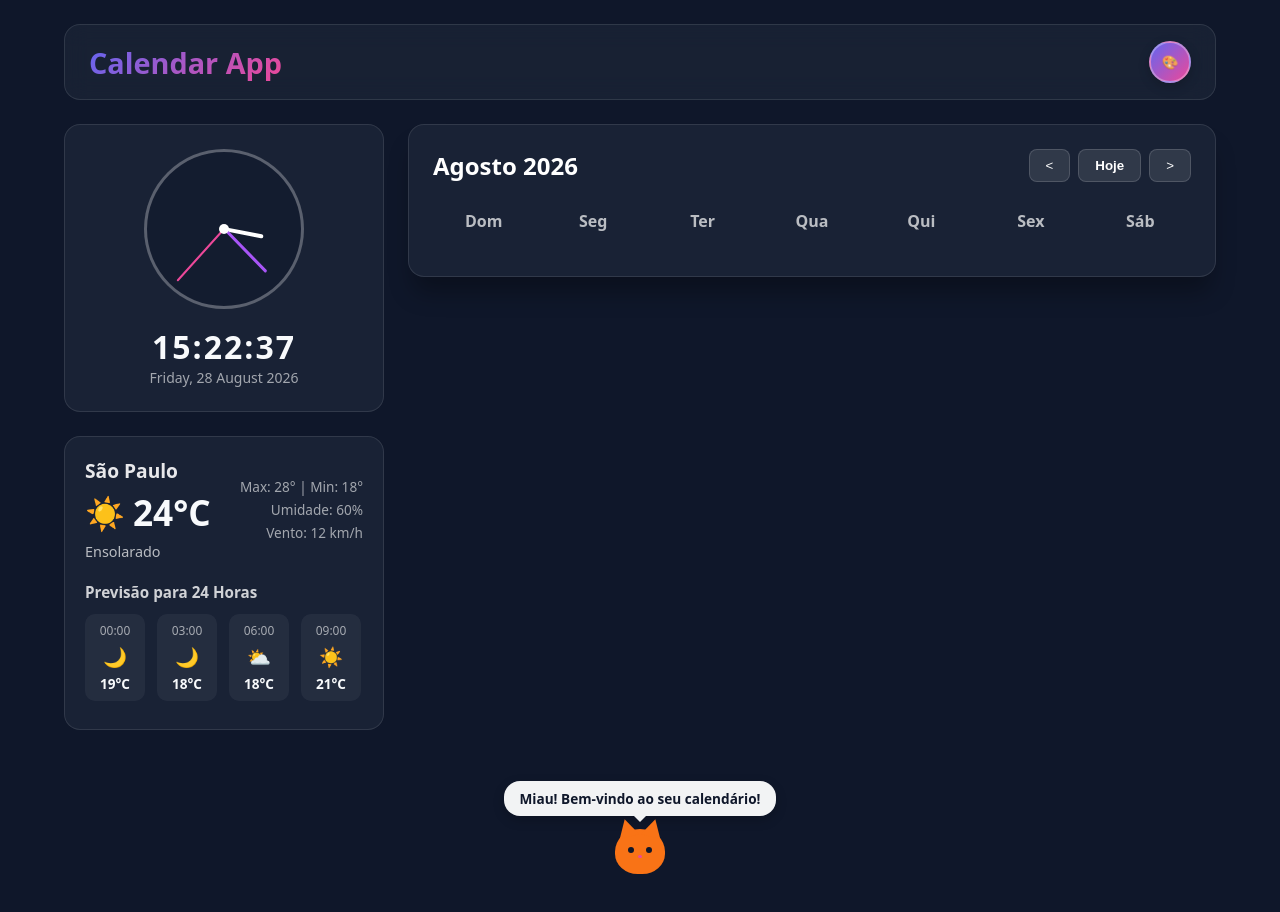
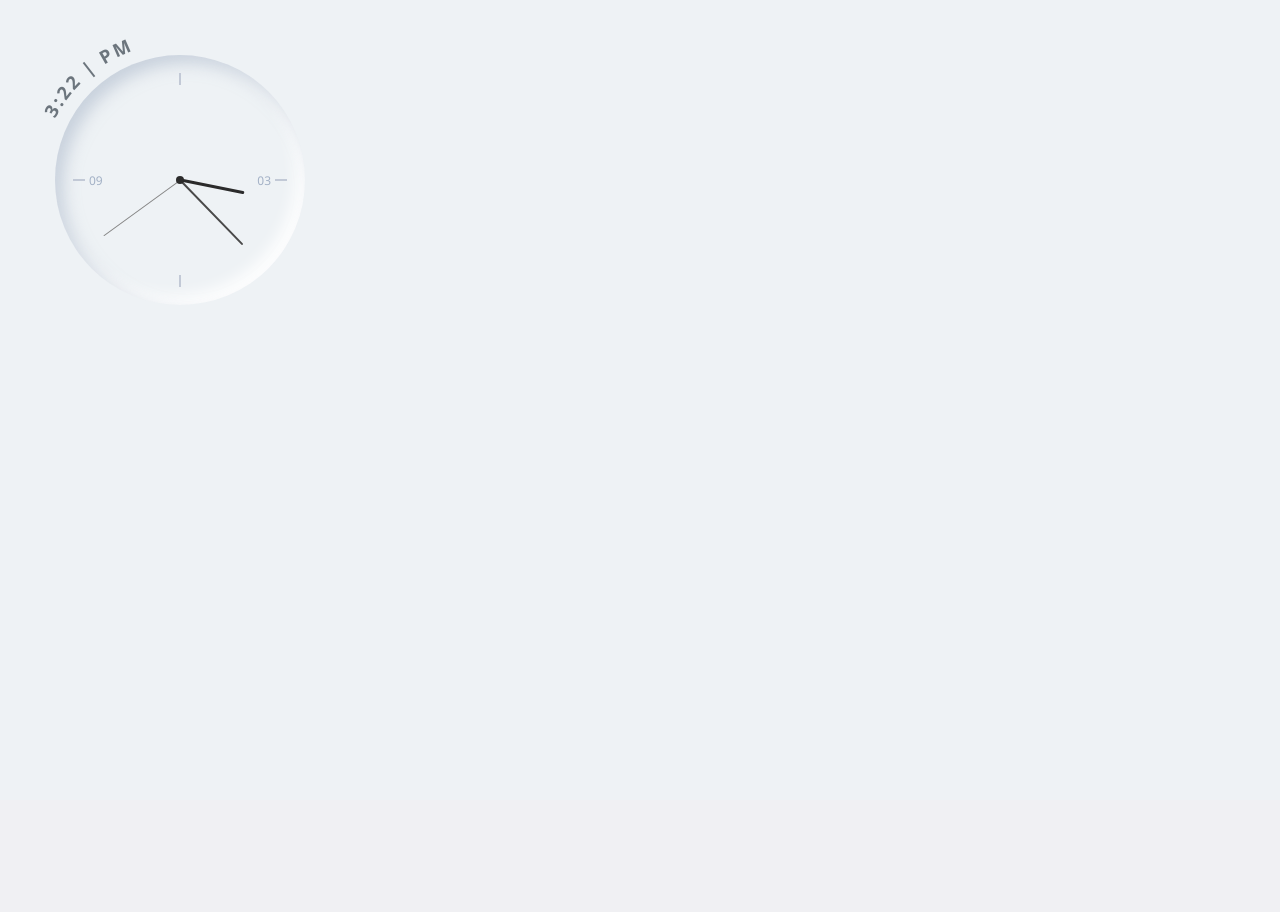
Before and after one commit to sara-mageste/calendar-app, an Angular app: page / in a window 1280 px wide. Shown: the top 912 px of the page. After the commit the page ends 800 px from the top, so only its background shows below. Built offline with nearby package versions, Linux system fonts and the light colour scheme.

Commit message:
feat: finalize clock component styling and layout positioning

```diff
--- a/src/app/app.css
+++ b/src/app/app.css
@@ -1,58 +1,24 @@
-.app-layout {
+.dashboard-container {
+  display: flex;
+  width: 100vw;
+  min-height: 100vh;
+  background-color: #eef2f5;
+  padding: 40px;
+  box-sizing: border-box;
+}
+
+.left-sidebar {
   display: flex;
   flex-direction: column;
-  min-height: 100vh;
-  padding: 24px;
-  max-width: 1200px;
-  margin: 0 auto;
-  gap: 24px;
+  align-items: flex-start;
+  justify-content: flex-start;
+  width: 320px;
+  flex-shrink: 0;
 }
 
-.app-header {
-  display: flex;
-  justify-content: space-between;
-  align-items: center;
-  padding: 16px 24px;
-  background: rgba(30, 41, 59, 0.6);
-  backdrop-filter: blur(12px);
-  border: 1px solid rgba(255, 255, 255, 0.1);
-  border-radius: 16px;
-}
-
-.app-header h1 {
-  font-size: 1.8rem;
-  font-weight: 700;
-  background: linear-gradient(135deg, #6366f1 0%, #ec4899 100%);
-  -webkit-background-clip: text;
-  -webkit-text-fill-color: transparent;
-}
-
-.app-content {
-  display: grid;
-  grid-template-columns: 320px 1fr;
-  gap: 24px;
+.main-content {
   flex: 1;
-}
-
-.sidebar {
   display: flex;
   flex-direction: column;
-  gap: 24px;
+  justify-content: flex-start;
 }
-
-.main-section {
-  display: flex;
-  flex-direction: column;
-}
-
-.app-footer {
-  display: flex;
-  justify-content: center;
-  padding-top: 16px;
-}
-
-@media (max-width: 768px) {
-  .app-content {
-    grid-template-columns: 1fr;
-  }
-}
--- a/src/app/app.html
+++ b/src/app/app.html
@@ -1,25 +1,8 @@
-<div class="app-layout">
-  <header class="app-header">
-    <h1>Calendar App</h1>
-    <div class="header-actions">
-      <app-color-picker></app-color-picker>
-    </div>
-  </header>
+<div class="dashboard-container">
+  <aside class="left-sidebar">
+    <app-clock></app-clock>
+  </aside>
 
-  <main class="app-content">
-    <aside class="sidebar font-section">
-      <app-clock></app-clock>
-      <app-weather-widget></app-weather-widget>
-    </aside>
-
-    <section class="main-section">
-      <app-calendar></app-calendar>
-    </section>
+  <main class="main-content">
   </main>
-
-  <footer class="app-footer">
-    <app-mascot></app-mascot>
-  </footer>
 </div>
-
-<router-outlet></router-outlet>
--- a/src/app/features/clock/clock.component.css
+++ b/src/app/features/clock/clock.component.css
@@ -1,27 +1,82 @@
-.clock-container {
+.clock-widget {
+  position: relative;
+  width: 280px;
+  height: 280px;
   display: flex;
-  flex-direction: column;
+  justify-content: center;
   align-items: center;
-  gap: 16px;
-  padding: 24px;
-  background: rgba(30, 41, 59, 0.7);
-  backdrop-filter: blur(12px);
-  border: 1px solid rgba(255, 255, 255, 0.1);
-  border-radius: 16px;
 }
 
-.analog-clock {
-  width: 160px;
-  height: 160px;
+.digital-time {
+  position: absolute;
+  top: -10px;
+  left: -10px;
+  transform: rotate(-35deg);
+  font-size: 0.95rem;
+  font-weight: 600;
+  color: #6c757d;
+  letter-spacing: 1px;
 }
 
 .clock-face {
-  width: 100%;
-  height: 100%;
+  width: 250px;
+  height: 250px;
   border-radius: 50%;
-  border: 3px solid rgba(255, 255, 255, 0.3);
+  background: #eef2f5;
+  box-shadow:
+    inset 8px 8px 16px rgba(163, 177, 198, 0.5),
+    inset -8px -8px 16px #ffffff;
   position: relative;
-  background: rgba(15, 23, 42, 0.5);
+  display: flex;
+  justify-content: center;
+  align-items: center;
+}
+
+.tick {
+  position: absolute;
+  background-color: #c2c9d6;
+}
+
+.tick-12,
+.tick-6 {
+  width: 2px;
+  height: 12px;
+}
+
+.tick-12 {
+  top: 18px;
+}
+
+.tick-6 {
+  bottom: 18px;
+}
+
+.tick-9,
+.tick-3 {
+  height: 2px;
+  width: 12px;
+  display: flex;
+  align-items: center;
+  color: #a3b1c6;
+  font-size: 0.75rem;
+  font-weight: 500;
+}
+
+.tick-9 {
+  left: 18px;
+}
+
+.tick-9 span {
+  margin-left: 16px;
+}
+
+.tick-3 {
+  right: 18px;
+  justify-content: flex-end;
+}
+
+.tick-3 span {
+  margin-right: 16px;
 }
 
 .hand {
@@ -30,54 +85,64 @@
   left: 50%;
   transform-origin: bottom center;
   border-radius: 4px;
+  transition: transform 0.05s cubic-bezier(0.4, 2.08, 0.55, 0.44);
 }
 
 .hour-hand {
-  width: 4px;
-  height: 40px;
-  margin-left: -2px;
-  background-color: #ffffff;
+  width: 3px;
+  height: 65px;
+  background-color: #2b2b2b;
+  margin-left: -1.5px;
+  z-index: 3;
 }
 
 .minute-hand {
-  width: 3px;
-  height: 60px;
-  margin-left: -1.5px;
-  background-color: #a855f7;
+  width: 2px;
+  height: 90px;
+  background-color: #4a4a4a;
+  margin-left: -1px;
+  z-index: 2;
 }
 
 .second-hand {
-  width: 2px;
-  height: 70px;
-  margin-left: -1px;
-  background-color: #ec4899;
+  width: 1px;
+  height: 95px;
+  background-color: #888888;
+  margin-left: -0.5px;
+  z-index: 1;
 }
 
-.center-pin {
-  width: 10px;
-  height: 10px;
-  background: #ffffff;
+.center-cap {
+  width: 8px;
+  height: 8px;
   border-radius: 50%;
+  background-color: #2b2b2b;
   position: absolute;
-  top: 50%;
-  left: 50%;
-  transform: translate(-50%, -50%);
+  z-index: 4;
 }
 
-.digital-clock {
-  display: flex;
-  flex-direction: column;
-  align-items: center;
+.digital-time-arc {
+  position: absolute;
+  top: -80px;
+  left: -80px;
+  width: 250px;
+  height: 250px;
+  pointer-events: none;
+  z-index: 5;
+  transform: rotate(-42deg);
+  transform-origin: center center;
 }
 
-.digital-time {
-  font-size: 2rem;
-  font-weight: 700;
-  letter-spacing: 2px;
+.time-svg {
+  width: 100%;
+  height: 100%;
+  overflow: visible;
 }
 
-.digital-date {
-  font-size: 0.875rem;
-  color: rgba(255, 255, 255, 0.6);
-  text-transform: capitalize;
+.time-text {
+  font-family: 'Segoe UI', Roboto, Helvetica, Arial, sans-serif;
+  font-size: 11px;
+  font-weight: 600;
+  fill: #6c757d;
+  letter-spacing: 1.5px;
 }
--- a/src/app/features/clock/clock.component.html
+++ b/src/app/features/clock/clock.component.html
@@ -1,15 +1,28 @@
-<div class="clock-container">
-  <div class="analog-clock">
-    <div class="clock-face">
-      <div class="hand hour-hand" [style.transform]="'rotate(' + hourHandDeg() + 'deg)'"></div>
-      <div class="hand minute-hand" [style.transform]="'rotate(' + minuteHandDeg() + 'deg)'"></div>
-      <div class="hand second-hand" [style.transform]="'rotate(' + secondHandDeg() + 'deg)'"></div>
-      <div class="center-pin"></div>
-    </div>
+<div class="clock-widget">
+
+  <div class="digital-time-arc">
+    <svg viewBox="0 0 150 50" class="time-svg">
+      <defs>
+        <path id="timePath" d="M 20 45 Q 75 0, 140 45" fill="none" />
+      </defs>
+      <text class="time-text">
+        <textPath href="#timePath" startOffset="50%" text-anchor="middle">
+          {{ formattedTime() }}
+        </textPath>
+      </text>
+    </svg>
   </div>
 
-  <div class="digital-clock">
-    <span class="digital-time">{{ currentTime() | date:'HH:mm:ss' }}</span>
-    <span class="digital-date">{{ currentTime() | date:'EEEE, d MMMM yyyy' }}</span>
+  <div class="clock-face">
+    <div class="tick tick-12"></div>
+    <div class="tick tick-6"></div>
+    <div class="tick tick-9"><span>09</span></div>
+    <div class="tick tick-3"><span>03</span></div>
+
+    <div class="hand hour-hand" [style.transform]="'rotate(' + hourDegrees() + 'deg)'"></div>
+    <div class="hand minute-hand" [style.transform]="'rotate(' + minuteDegrees() + 'deg)'"></div>
+    <div class="hand second-hand" [style.transform]="'rotate(' + secondDegrees() + 'deg)'"></div>
+
+    <div class="center-cap"></div>
   </div>
 </div>
--- a/src/app/features/clock/clock.component.ts
+++ b/src/app/features/clock/clock.component.ts
@@ -1,5 +1,7 @@
-import { Component, OnDestroy, OnInit, signal } from '@angular/core';
+import { Component, DestroyRef, inject, OnInit, signal } from '@angular/core';
 import { CommonModule } from '@angular/common';
+import { timer } from 'rxjs';
+import { takeUntilDestroyed } from '@angular/core/rxjs-interop';
 
 @Component({
   selector: 'app-clock',
@@ -8,35 +10,57 @@ import { CommonModule } from '@angular/common';
   templateUrl: './clock.component.html',
   styleUrl: './clock.component.css'
 })
-export class ClockComponent implements OnInit, OnDestroy {
+export class ClockComponent implements OnInit {
+  private readonly destroyRef = inject(DestroyRef);
+
   readonly currentTime = signal<Date>(new Date());
-  readonly secondHandDeg = signal<number>(0);
-  readonly minuteHandDeg = signal<number>(0);
-  readonly hourHandDeg = signal<number>(0);
+  readonly hours = signal<string>('00');
+  readonly minutes = signal<string>('00');
+  readonly seconds = signal<string>('00');
+  readonly period = signal<'AM' | 'PM'>('AM');
 
-  private timerId: any;
+  // Sinal formatado para o texto rotacionado no topo (ex: "8:00 | AM")
+  readonly formattedTime = signal<string>('8:00 | AM');
+
+  // Graus de rotação para cada ponteiro
+  readonly hourDegrees = signal<number>(0);
+  readonly minuteDegrees = signal<number>(0);
+  readonly secondDegrees = signal<number>(0);
 
   ngOnInit(): void {
-    this.updateClock();
-    this.timerId = setInterval(() => this.updateClock(), 1000);
-  }
-
-  ngOnDestroy(): void {
-    if (this.timerId) {
-      clearInterval(this.timerId);
-    }
+    timer(0, 1000)
+      .pipe(takeUntilDestroyed(this.destroyRef))
+      .subscribe(() => this.updateClock());
   }
 
   private updateClock(): void {
     const now = new Date();
     this.currentTime.set(now);
 
-    const seconds = now.getSeconds();
-    const minutes = now.getMinutes();
-    const hours = now.getHours();
+    const rawHours = now.getHours();
+    const rawMinutes = now.getMinutes();
+    const rawSeconds = now.getSeconds();
 
-    this.secondHandDeg.set(seconds * 6);
-    this.minuteHandDeg.set((minutes + seconds / 60) * 6);
-    this.hourHandDeg.set(((hours % 12) + minutes / 60) * 30);
+    // Formatação Digital (ex: "8:00 | AM")
+    const periodValue = rawHours >= 12 ? 'PM' : 'AM';
+    const displayHour12 = rawHours % 12 === 0 ? 12 : rawHours % 12;
+    const formattedMin = rawMinutes.toString().padStart(2, '0');
+    const formattedSec = rawSeconds.toString().padStart(2, '0');
+
+    this.hours.set(rawHours.toString().padStart(2, '0'));
+    this.minutes.set(formattedMin);
+    this.seconds.set(formattedSec);
+    this.period.set(periodValue);
+
+    this.formattedTime.set(`${displayHour12}:${formattedMin} | ${periodValue}`);
+
+    // Cálculo dos Ângulos em Graus
+    const secDeg = rawSeconds * 6;
+    const minDeg = (rawMinutes + rawSeconds / 60) * 6;
+    const hrDeg = ((rawHours % 12) + rawMinutes / 60 + rawSeconds / 3600) * 30;
+
+    this.secondDegrees.set(secDeg);
+    this.minuteDegrees.set(minDeg);
+    this.hourDegrees.set(hrDeg);
   }
 }
--- a/src/styles.css
+++ b/src/styles.css
@@ -1,11 +1,23 @@
-/* Global Application Styles */
 :root {
-  --primary-color: #6366f1;
-  --secondary-color: #ec4899;
-  --background-dark: #0f172a;
-  --text-light: #f8fafc;
+  /* Cores Principais */
+  --bg-color: #f0f0f3;
+  --text-primary: #333333;
+  --text-secondary: #777777;
+  --accent-yellow: #fcd34d;
+  --accent-dynamic: #26c8f;
+  /* Cor inicial selecionável pelo usuário */
+
+  /* Sombras Neumorfistas (Luz no topo-esquerdo, Sombra no canto inferior-direito) */
+  --shadow-light: #ffffff;
+  --shadow-dark: rgba(163, 177, 198, 0.4);
+
+  /* Fontes e Raios de Borda */
+  --font-family: 'Segoe UI', Roboto, Helvetica, Arial, sans-serif;
+  --radius-card: 24px;
+  --radius-pill: 50px;
 }
 
+/* Reset Global de Margens e Caixa */
 * {
   box-sizing: border-box;
   margin: 0;
@@ -13,8 +25,32 @@
 }
 
 body {
-  font-family: system-ui, -apple-system, BlinkMacSystemFont, 'Segoe UI', Roboto, Oxygen, Ubuntu, Cantarell, sans-serif;
-  background-color: var(--background-dark);
-  color: var(--text-light);
+  background-color: var(--bg-color);
+  color: var(--text-primary);
+  font-family: var(--font-family);
   min-height: 100vh;
+  display: flex;
+  justify-content: center;
+  align-items: center;
+  overflow-x: hidden;
 }
+
+/* Classes Utilitárias Neumorfistas */
+
+/* Card Saliente (Efeito 3D para fora) */
+.neumorphic-card {
+  background: var(--bg-color);
+  border-radius: var(--radius-card);
+  box-shadow:
+    -6px -6px 14px var(--shadow-light),
+    6px 6px 14px var(--shadow-dark);
+}
+
+/* Container Inset / Pressionado (Efeito 3D para dentro) */
+.neumorphic-inset {
+  background: var(--bg-color);
+  border-radius: var(--radius-pill);
+  box-shadow:
+    inset -4px -4px 8px var(--shadow-light),
+    inset 4px 4px 8px var(--shadow-dark);
+}
```
Also changed, not shown: 1 other file (tests, documents, lock files or other folders).
